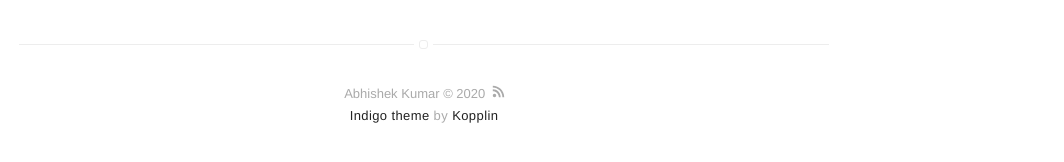
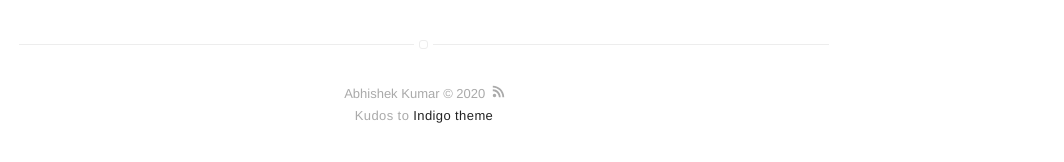
Before and after one commit to iabhi7/iabhi7.github.io, a Jekyll site: the page built from blog.html, in a window 1280 px wide. Shown: the part 576-738 px from the top of the page, without its empty margins (216-1280 px from the left). Built offline with Jekyll 4.4.1, drawn with Linux system fonts in a browser that asks for light colours.

Commit message:
fixing small errors

```diff
--- a/_config.yml
+++ b/_config.yml
@@ -30,7 +30,7 @@ permalink: /:title/
 
 # if you don't want comments in your posts, leave categories empty
 disqus:
-  shortname: disqus_QKNhMpQgvs # enter this from your disqus account
+  shortname: https-iabhi-in # enter this from your disqus account
   categories: [blog, project] # only show disqus for posts that have these categories
 
 # if you don't have any of social below, comment the line
--- a/_includes/favicon.html
+++ b/_includes/favicon.html
@@ -1,16 +1,16 @@
-<link rel="apple-touch-icon-precomposed" sizes="57x57" href="{{ site.url }}/assets/images/favicon/apple-touch-icon-57x57.png" />
-<link rel="apple-touch-icon-precomposed" sizes="114x114" href="{{ site.url }}/assets/images/favicon/apple-touch-icon-114x114.png" />
-<link rel="apple-touch-icon-precomposed" sizes="72x72" href="{{ site.url }}/assets/images/favicon/apple-touch-icon-72x72.png" />
-<link rel="apple-touch-icon-precomposed" sizes="144x144" href="{{ site.url }}/assets/images/favicon/apple-touch-icon-144x144.png" />
-<link rel="apple-touch-icon-precomposed" sizes="60x60" href="{{ site.url }}/assets/images/favicon/apple-touch-icon-60x60.png" />
-<link rel="apple-touch-icon-precomposed" sizes="120x120" href="{{ site.url }}/assets/images/favicon/apple-touch-icon-120x120.png" />
-<link rel="apple-touch-icon-precomposed" sizes="76x76" href="{{ site.url }}/assets/images/favicon/apple-touch-icon-76x76.png" />
-<link rel="apple-touch-icon-precomposed" sizes="152x152" href="{{ site.url }}/assets/images/favicon/apple-touch-icon-152x152.png" />
-<link rel="icon" type="image/png" href="{{ site.url }}/assets/images/favicon/favicon-196x196.png" sizes="196x196" />
-<link rel="icon" type="image/png" href="{{ site.url }}/assets/images/favicon/favicon-96x96.png" sizes="96x96" />
-<link rel="icon" type="image/png" href="{{ site.url }}/assets/images/favicon/favicon-32x32.png" sizes="32x32" />
-<link rel="icon" type="image/png" href="{{ site.url }}/assets/images/favicon/favicon-16x16.png" sizes="16x16" />
-<link rel="icon" type="image/png" href="{{ site.url }}/assets/images/favicon/favicon-128.png" sizes="128x128" />
+<link rel="apple-touch-icon-precomposed" sizes="57x57" href="{{ site.url }}/assets/images/favicon/favicon.png" />
+<link rel="apple-touch-icon-precomposed" sizes="114x114" href="{{ site.url }}/assets/images/favicon/favicon.png" />
+<link rel="apple-touch-icon-precomposed" sizes="72x72" href="{{ site.url }}/assets/images/favicon/favicon.png" />
+<link rel="apple-touch-icon-precomposed" sizes="144x144" href="{{ site.url }}/assets/images/favicon/favicon.png" />
+<link rel="apple-touch-icon-precomposed" sizes="60x60" href="{{ site.url }}/assets/images/favicon/favicon.png" />
+<link rel="apple-touch-icon-precomposed" sizes="120x120" href="{{ site.url }}/assets/images/favicon/favicon.png" />
+<link rel="apple-touch-icon-precomposed" sizes="76x76" href="{{ site.url }}/assets/images/favicon/favicon.png" />
+<link rel="apple-touch-icon-precomposed" sizes="152x152" href="{{ site.url }}/assets/images/favicon/favicon.png" />
+<link rel="icon" type="image/png" href="{{ site.url }}/assets/images/favicon/favicon.png" sizes="196x196" />
+<link rel="icon" type="image/png" href="{{ site.url }}/assets/images/favicon/favicon.png" sizes="96x96" />
+<link rel="icon" type="image/png" href="{{ site.url }}/assets/images/favicon/favicon.png" sizes="32x32" />
+<link rel="icon" type="image/png" href="{{ site.url }}/assets/images/favicon/favicon.png" sizes="16x16" />
+<link rel="icon" type="image/png" href="{{ site.url }}/assets/images/favicon/favicon.png" sizes="128x128" />
 <meta name="application-name" content="&nbsp;"/>
 <meta name="msapplication-TileColor" content="#FFFFFF" />
 <meta name="msapplication-TileImage" content="mstile-144x144.png" />
--- a/_includes/footer.html
+++ b/_includes/footer.html
@@ -8,8 +8,6 @@
     </a>
 
     <p class="extra">
-        <a class="link" href="https://github.com/sergiokopplin/indigo">Indigo theme</a>
-        by
-        <a class="link" href="https://github.com/sergiokopplin/indigo">Kopplin</a>
-    </p>
+        Kudos to <a class="link" href="https://github.com/sergiokopplin/indigo">Indigo theme</a>
+        </p>
 </footer>
```
Also changed, not shown: assets/images/favicon/favicon.png (added), assets/images/james.jpg (deleted), 9 other files.
